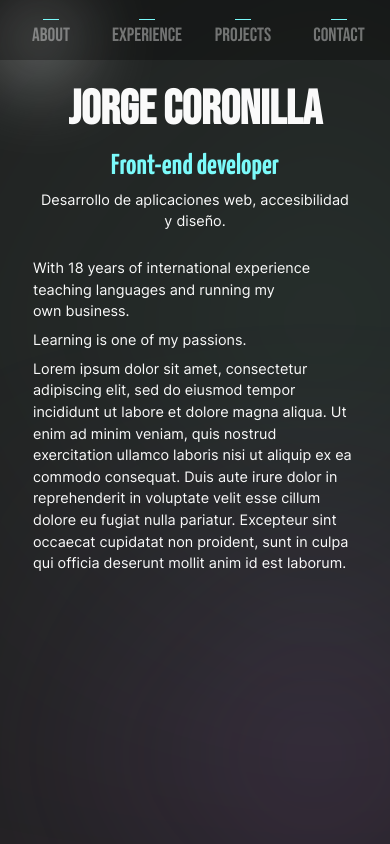
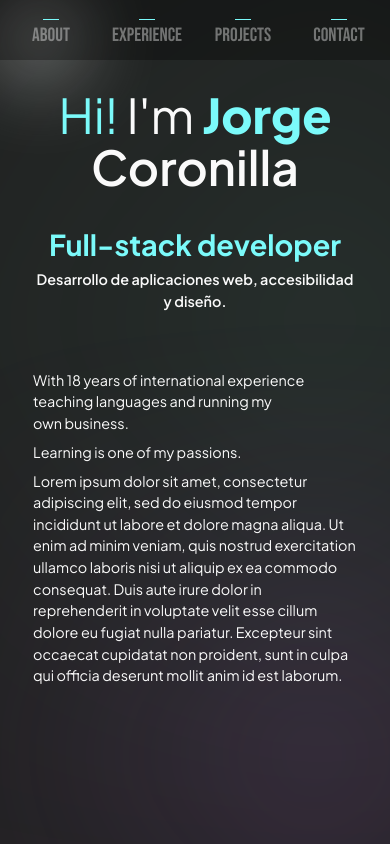
Before and after one commit to JorgeCoronilla/porfolio, a Next.js app: page / in a window 390 px wide. Shown: the top 844 px of the page. Built offline with nearby package versions, Linux system fonts and the light colour scheme.

Commit message:
[Ux] Cover and experience fonts

```diff
--- a/src/app/ui/components/cover/cover.module.css
+++ b/src/app/ui/components/cover/cover.module.css
@@ -16,20 +16,26 @@
 
 .cover p {
   color: var(--font-color-primary);
-  font-family: Inter;
+  font-family: Plus_Jakarta;
   font: 300;
   line-height: 1.5;
   margin-top: 0.5em;
   font-size: clamp(0.8rem, 0.48rem + 0.853vw, 1.2rem);
 }
-.cover span {
-  font-family: inherit;
-  position: absolute;
 
-  color: var(--font-color-primary);
-}
 .hero {
   display: none;
+}
+.hi {
+  color: var(--font-color-secondary);
+}
+.jorge {
+  color: var(--font-color-secondary);
+  font-weight: 900;
+}
+.title2 {
+  font-weight: 600 !important;
+  margin-bottom: 1.2em;
 }
 
 @media screen and (max-width: 850px) {
@@ -41,6 +47,9 @@
   }
 
   .hero h1 {
+    font-family: Plus_Jakarta;
+    font-weight: 400;
+    line-height: 0.08;
     font-size: 3em;
     margin-top: 1em;
   }
@@ -48,15 +57,18 @@
   .hero h2 {
     font-size: 1.8em;
     font-family: YanoneKaffeesatz;
+    font-family: Plus_Jakarta;
+
     color: var(--font-color-secondary);
     margin: 0.5em 0 0.2em;
   }
 
   .hero p {
-    font-size: 1.1em;
+    font-size: 1.2em;
     margin-bottom: 1em;
-    font-family: Inter;
+    font-family: Plus_Jakarta;
     margin-bottom: 0;
+    font-weight: 600;
   }
   .cover {
     padding-top: 0;
@@ -65,7 +77,7 @@
     font-size: 0.9em;
   }
   .cover div {
-    padding-top: 0 !important;
+    padding-top: 2em !important;
     padding-bottom: 0 !important;
   }
 }
--- a/src/app/ui/components/cover/cover.tsx
+++ b/src/app/ui/components/cover/cover.tsx
@@ -7,8 +7,12 @@ export default function Cover() {
       id="cover"
     >
       <div className={styles.hero}>
-        <h1>Jorge Coronilla</h1>
-        <h2>Front-end developer </h2>
+        <h1 className={styles.title1}>
+          <span className={styles.hi}>Hi!</span> I&apos;m{' '}
+          <span className={styles.jorge}>Jorge</span>
+        </h1>
+        <h1 className={styles.title2}>Coronilla</h1>
+        <h2>Full-stack developer </h2>
         <p>Desarrollo de aplicaciones web, accesibilidad y diseño.</p>
       </div>
       <div>
--- a/src/app/ui/components/experience/experience.module.css
+++ b/src/app/ui/components/experience/experience.module.css
@@ -33,6 +33,7 @@
   font-size: 1em;
   letter-spacing: 0.08em;
   font-family: YanoneKaffeesatz;
+
   font-weight: 800;
   margin-top: 0;
 }
@@ -46,12 +47,13 @@
 .experience .row ul {
   margin: 1em 0 0 1em;
   font-size: 0.8em !important;
-  font-family: Inter;
+  font-family: Plus_Jakarta;
+
   font-weight: 600;
 }
 .experience .row p {
   margin-top: 0.5em;
-  font-family: Inter;
+  font-family: Plus_Jakarta;
   font-weight: 600;
   font-size: 0.85em;
 }
@@ -66,7 +68,7 @@
 
 .skills p {
   background-color: var(--background-transparent);
-  padding: 0.3em 0.8em 0.3em;
+  padding: 0.3em 0.8em 0.4em;
   font-family: YanoneKaffeesatz;
   color: var(--font-color-secondary);
   border-radius: 15px;
--- a/src/app/ui/components/header/header.module.css
+++ b/src/app/ui/components/header/header.module.css
@@ -10,7 +10,6 @@
 }
 
 .homeHeader h1 {
-  font-size: clamp(2rem, 0rem + 5.333vw, 4.5rem);
   font-size: clamp(1.6rem, 0.6rem + 4.234vw, 4.5rem);
   font-family: Plus_Jakarta;
   font-weight: 400;
@@ -34,14 +33,17 @@
   font-size: 1.8em;
   font-size: clamp(1.2rem, 0.24rem + 2.56vw, 2.4rem);
   font-family: YanoneKaffeesatz;
+  font-family: Plus_Jakarta;
+
   color: var(--font-color-secondary);
   margin: 0.5em 0 0.2em;
 }
 
 .homeHeader p {
-  font-family: Inter;
+  font-family: Plus_Jakarta;
   font-size: clamp(0.8rem, 0.48rem + 0.853vw, 1rem);
   margin-bottom: 1em;
+  font-weight: 600;
 }
 
 .navBar {
@@ -79,7 +81,7 @@
   gap: clamp(2em, -1.2em + 8.533vw, 6em);
   justify-content: left;
   padding: 2em 0;
-  margin-top: 1.5em;
+  margin-top: 0.5em;
 }
 .linkContainer a {
   opacity: 0.7;
@@ -94,10 +96,9 @@
     margin: 10em 0 0 calc(50% - 35em);
   }
 }
-@media screen and (max-width: 1000px) {
+@media screen and (max-width: 879px) {
   .title2 {
-    letter-spacing: 0.15em;
-    font-weight: 600 !important;
+    letter-spacing: 0.1536em;
   }
 }
 
--- a/src/app/ui/components/header/header.tsx
+++ b/src/app/ui/components/header/header.tsx
@@ -16,7 +16,7 @@ export default function Header({ scroll }: HeaderProps) {
             <span className={styles.jorge}>Jorge</span>
           </h1>
           <h1 className={styles.title2}>Coronilla</h1>
-          <h2>Front-end developer </h2>
+          <h2>Full-stack developer </h2>
           <p>Desarrollo de aplicaciones web, accesibilidad y diseño.</p>
         </div>
         <NavBar scroll={scroll} />
```
